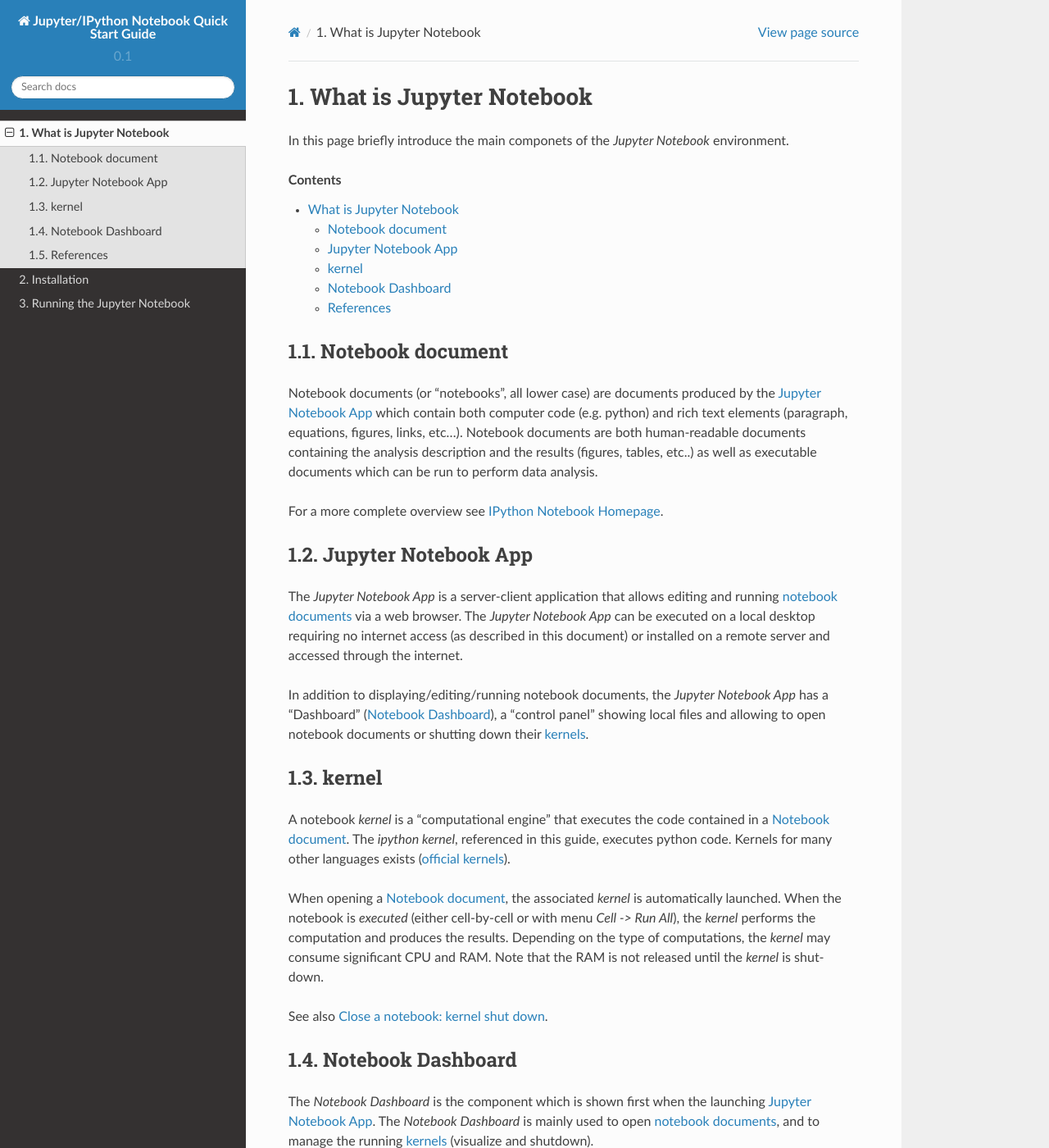
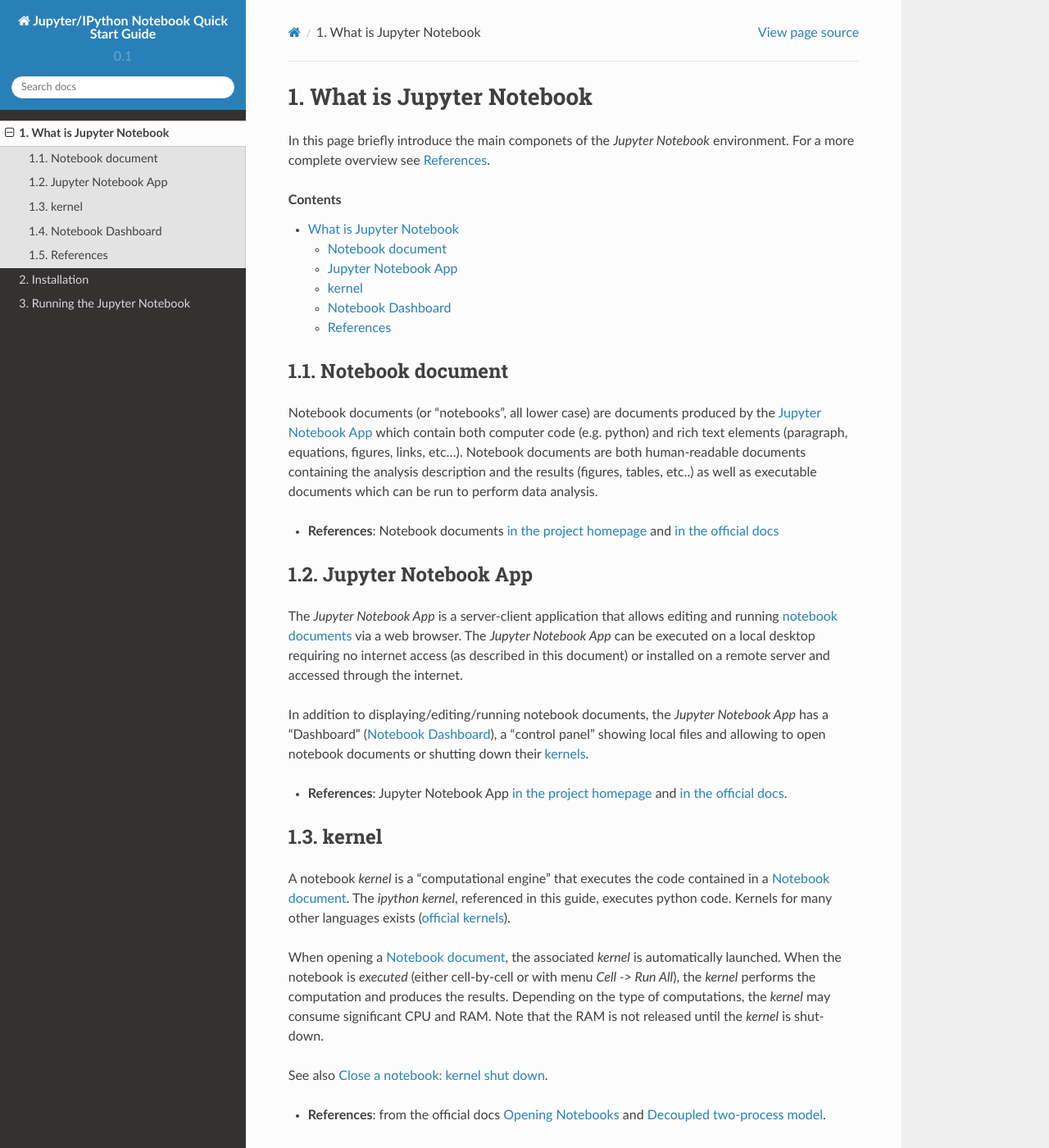
Before and after one commit to tritemio/jupyter_notebook_beginner_guide, a Sphinx documentation site: the page built from docs/what_is_jupyter.rst, in a window 1280 px wide and 1400 px high. Shown: the whole window at 82% size. Built offline with Sphinx 7.4.7 and the Read the Docs theme 2.0.0, drawn with Linux system fonts in a browser that asks for light colours; some of the changed text lies outside the part shown.

Commit message:
Add deep links to the official docs

```diff
--- a/docs/what_is_jupyter.rst
+++ b/docs/what_is_jupyter.rst
@@ -5,7 +5,7 @@
 
 
 In this page briefly introduce the main componets of the *Jupyter Notebook*
-environment.
+environment. For a more complete overview see :ref:`references`.
 
 .. contents::
 
@@ -21,8 +21,7 @@
 description and the results (figures, tables, etc..) as well as executable documents
 which can be run to perform data analysis.
 
-For a more complete overview see `IPython Notebook Homepage <http://ipython.org/notebook.html>`__.
-
+- **References**: Notebook documents `in the project homepage <http://ipython.org/notebook.html#notebook-documents>`__ and `in the official docs <http://ipython.org/ipython-doc/stable/notebook/notebook.html#notebook-documents>`__
 
 .. _notebook_app:
 
@@ -40,6 +39,10 @@
 the *Jupyter Notebook App* has a "Dashboard" (:ref:`dashboard`),
 a "control panel" showing local files and allowing to
 open notebook documents or shutting down their :ref:`kernels <kernel>`.
+
+- **References**: Jupyter Notebook App
+  `in the project homepage <http://ipython.org/notebook.html>`__ and
+  `in the official docs <http://ipython.org/ipython-doc/stable/notebook/notebook.html#htmlnotebook>`__.
 
 
 .. _kernel:
@@ -61,6 +64,10 @@
 
 See also :ref:`kernel_shutdown`.
 
+- **References**: from the official docs
+  `Opening Notebooks <http://ipython.org/ipython-doc/stable/notebook/notebook.html#opening-notebooks>`__ and
+  `Decoupled two-process model <http://ipython.org/ipython-doc/stable/overview.html#ipythonzmq>`__.
+
 .. _dashboard:
 
 Notebook Dashboard
@@ -73,6 +80,9 @@
 
 The *Notebook Dashboard* has other features similar to a file manager, namely
 navigating folders and renaming/deleting files.
+
+- **References**: from the official docs
+  `Opening Notebooks <http://ipython.org/ipython-doc/stable/notebook/notebook.html#opening-notebooks>`__.
 
 .. _references:
 
```
